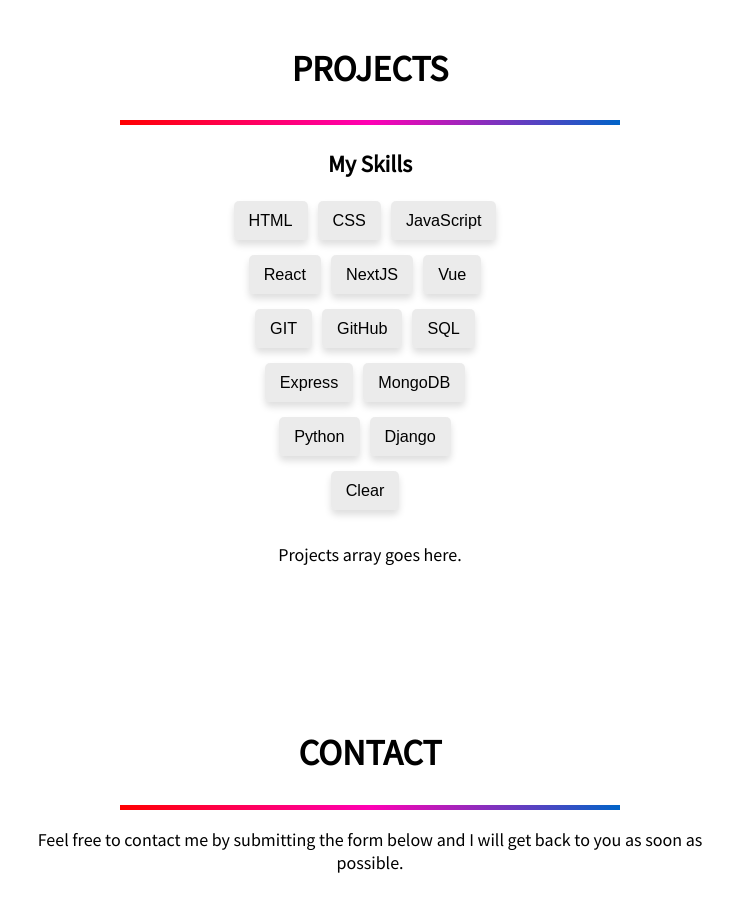
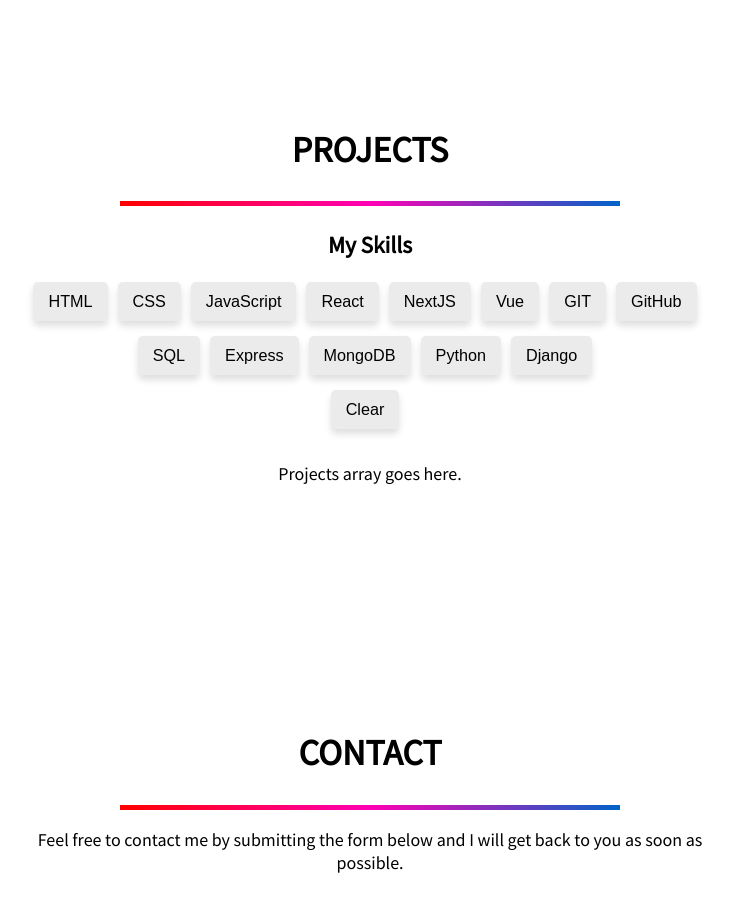
Before and after one commit to kavdesilva/portfolio_v.2, a Next.js app in the folder client/: page / in a window 1280 px wide. Shown: the part 1700-2611 px from the top of the page, without its empty margins (270-1003 px from the left). Built offline with nearby package versions, Linux system fonts and the light colour scheme.

Commit message:
final style cleanup, spent too much time on this already.

```diff
--- a/client/src/styles/app.css
+++ b/client/src/styles/app.css
@@ -7,6 +7,9 @@
     font-size: large;
     scroll-behavior: smooth!important;
     scroll-padding-top: 3rem;
+    display: flex;
+    justify-content: center;
+    align-items: center;
 }
 
 h1 {
@@ -155,6 +158,7 @@
     height: 4rem;
     background-color: white;
     box-shadow: 0px 10px 200px rgba(0, 0, 0, 0.2);
+    left: 0;
 }
 
 .logo {
@@ -244,8 +248,9 @@
 /* <------- projects -------> */
 
 .skills {
-    padding: 0 200px;
-
+    margin: 0 auto;
+    min-width: 300px;
+    max-width: 700px;
 }
 
 .btn-skill {
```
